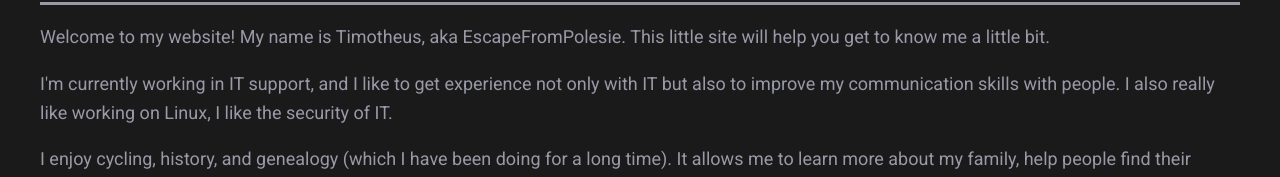
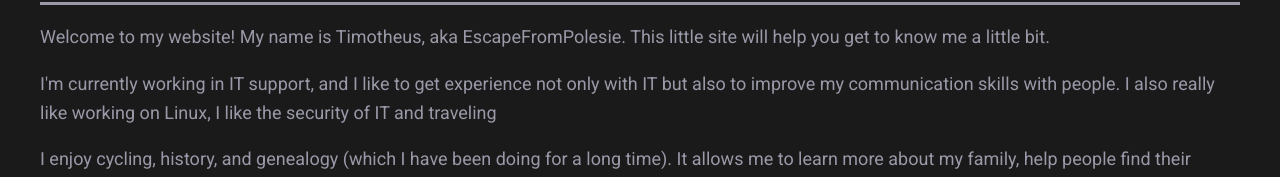
Before and after one commit to escfrpls/homepage, a plain HTML site: page index.html in a window 1280 px wide. Shown: the part 280-457 px from the top of the page. Drawn offline with Linux system fonts and the light colour scheme.

Commit message:
Update index.html

```diff
--- a/index.html
+++ b/index.html
@@ -28,7 +28,7 @@
         <hr>
 <p>Welcome to my website! My name is Timotheus, aka EscapeFromPolesie. This little site will help you get to know me a little bit.</p>
 <p> I'm currently working in IT support, and I like to get experience not only with IT but also to improve my communication skills with people.
-I also really like working on Linux, I like the security of IT.</p>
+I also really like working on Linux, I like the security of IT and traveling</p>
 <p> I enjoy cycling, history, and genealogy (which I have been doing for a long time). It allows me to learn more about my family, help people find their relatives around the world, and expand my social circle.</p>
 <p> Video games have been a constant part of my free time since I was a young child.  Games that I play constantly and consider my favorites are Path of Exile and when I'm feeling centered, I can play a game Hunt: Showdown.
 Among the games that I enjoyed and are very good, I can name: Mafia I, Mafia II, Cyberpunk 2077, Deat Stranding, Atomic Heart, Doom, Doom Eternal, Deep Rock Galactic, Days Gone, Elite Dangerous.</p>
```
